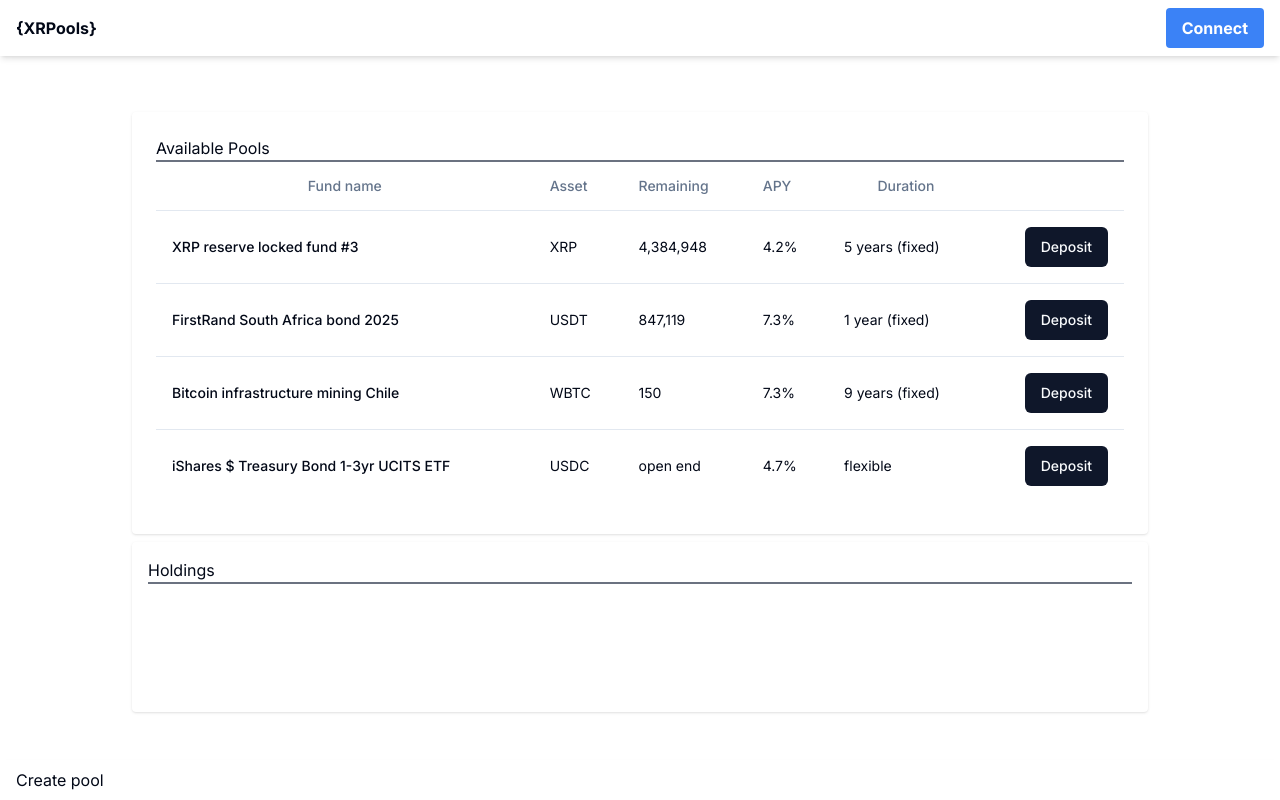
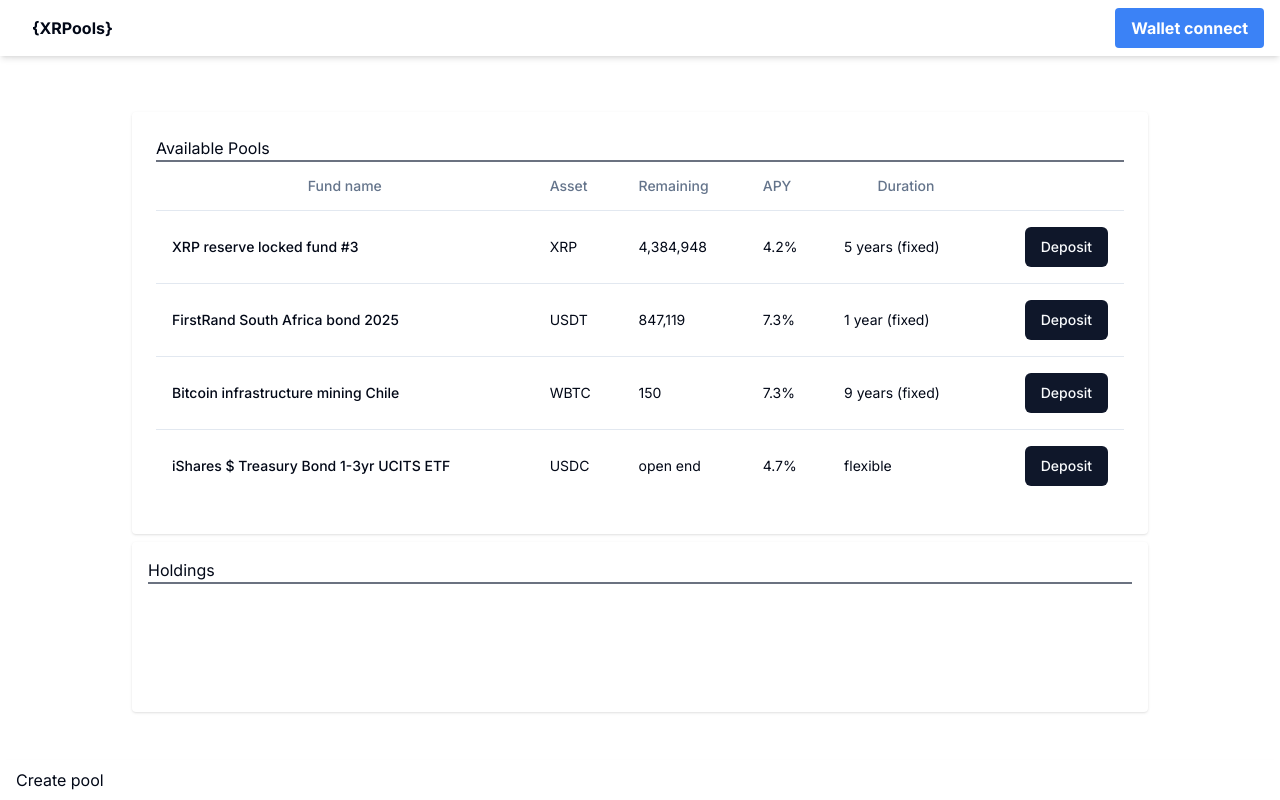
Before and after one commit to xrpools/xrpools, a Next.js app in the folder front_csep/: page / in a window 1280 px wide. Built offline with nearby package versions, Linux system fonts and the light colour scheme.

Commit message:
added EscrowCreation feature

```diff
--- a/front_csep/app/page.tsx
+++ b/front_csep/app/page.tsx
@@ -1,14 +1,19 @@
+"use client";
+
 import { Dashboard } from "@/components/Dashboard";
 import { Header } from "@/components/Header";
 import { Footer } from "@/components/Footer";
+import { useState } from "react";
 
 
 export default function ProviderHome() {
+  const [address,setAddress]=useState("");
+  const updateAddress = (_address:string)=>setAddress(_address)
   return (
     <div className="flex flex-col h-screen">
-      <Header />
+      <Header setAddress={updateAddress} />
       <div className="flex-1 flex items-center justify-center">
-        <Dashboard />
+        <Dashboard _address={address}/>
       </div>
       <Footer />
 
--- a/front_csep/components/Dashboard.tsx
+++ b/front_csep/components/Dashboard.tsx
@@ -3,12 +3,12 @@
 import { Pool } from "./Pool";
 import { Holdings } from "./Holdings";
 
-export const Dashboard = () => {
+export const Dashboard = ({_address}:{_address:string}) => {
   return (
     <div className="w-4/5 h-4/5 mx-auto mt-16 flex flex-col">
       <div className="flex flex-1">
         <div className="flex-1 p-6 m-1 rounded shadow">
-          <Pool />
+          <Pool _address={_address}/>
         </div>
       </div>
       <div className="flex-2 p-4 pb-32 m-1 rounded shadow">
--- a/front_csep/components/Header.tsx
+++ b/front_csep/components/Header.tsx
@@ -2,33 +2,42 @@
 
 import React, { useState } from "react";
 import sdk from "@crossmarkio/sdk";
-export const Header = () => {
-  const [walletPayload, setWalletPayload] = useState(
-    {} as { request: any; response: any; createdAt: any; resolvedAt: any }
-  );
+export const Header = ({setAddress}:{setAddress:(_address : string)=>void}) => {
+  const [user, setUser] = useState({ address: "" } as {
+    address: string;
+  });
 
   const connectWallet = async () => {
-    console.log("Connecting wallet");
-
-    const { request, response, createdAt, resolvedAt } =
-      await sdk.methods.signInAndWait();
-    setWalletPayload({ request, response, createdAt, resolvedAt });
-    console.log(walletPayload.response.data.address);
+    const { response } = await sdk.methods.signInAndWait();
+    setUser({ address: response.data.address });
+    setAddress(response.data.address);
   };
   return (
     <header className="fixed top-0 left-0 w-full bg-white shadow-md z-10">
       <div className="mx-auto px-4 py-2 flex justify-between items-center">
-        <div className="logo">
+        <div className="logo ml-4">
           <b>{`{XRPools}`}</b>
         </div>
 
         <div className="login">
-          <button
-            onClick={() => connectWallet()}
-            className="bg-blue-500 hover:bg-blue-700 text-white font-bold py-2 px-4 rounded"
-          >
-            Connect
-          </button>
+          {user.address ? (
+            <div>
+              <p className="bg-blue-500 hover:bg-blue-700 text-white font-bold py-2 px-4 rounded">
+                {user.address.slice(0, 3) +
+                  "..." +
+                  user.address.slice(user.address.length - 3)}
+              </p>
+            </div>
+          ) : (
+            <>
+              <button
+                onClick={() => connectWallet()}
+                className="bg-blue-500 hover:bg-blue-700 text-white font-bold py-2 px-4 rounded"
+              >
+                Wallet connect
+              </button>
+            </>
+          )}
         </div>
       </div>
     </header>
--- a/front_csep/components/Pool.tsx
+++ b/front_csep/components/Pool.tsx
@@ -1,17 +1,16 @@
 "use client";
-
+import xrpl from "xrpl";
 import React, { useState } from "react";
 import {
   Table,
   TableBody,
-  TableCaption,
   TableCell,
-  TableFooter,
   TableHead,
   TableHeader,
   TableRow,
 } from "@/components/ui/table";
 import { Button } from "./ui/button";
+import sdk from "@crossmarkio/sdk";
 
 const invoices = [
   {
@@ -45,11 +44,31 @@
     description: "open end",
     interestOffered: "4.7%",
     lengthOfDeposit: "flexible",
-  }
+  },
 ];
 
-export const Pool = () => {
-  const [haveEnrolled, setHaveEnrolled] = useState(false);
+export const Pool = ({ _address }: { _address: string }) => {
+  const [haveEnrolled, setHaveEnrolled] = useState(true);
+
+  const payment = async () => {
+
+    const rippleOffset = 946684800 //ripple initial epoch
+
+    const release_date_unix = Math.floor( new Date("2024-12-31T00:00:00Z").getTime()/1000 );
+    const release_date_ripple = release_date_unix - rippleOffset;
+    console.log(release_date_ripple);
+
+    await sdk.methods.signAndSubmitAndWait({
+      TransactionType: "EscrowCreate",
+      Account: _address,
+      Destination: "rL3fuHGsJGwHx55uyociJ8fK5rRKAtyfSs",
+      Amount: "10"+"000000",
+      CancelAfter: release_date_ripple,
+      Condition:
+        "A0258020E3B0C44298FC1C149AFBF4C8996FB92427AE41E4649B934CA495991B7852B855810100",
+    });
+  };
+
   return (
     <div>
       <h2>Available Pools</h2>
@@ -62,7 +81,7 @@
             <TableHead>Remaining</TableHead>
             <TableHead>APY</TableHead>
             <TableHead className="text-center">Duration</TableHead>
-            <TableHead  className="text-center"></TableHead>
+            <TableHead className="text-center"></TableHead>
           </TableRow>
         </TableHeader>
         <TableBody>
@@ -73,14 +92,16 @@
               <TableCell>{invoice.description}</TableCell>
               <TableCell>{invoice.interestOffered}</TableCell>
               <TableCell>{invoice.lengthOfDeposit}</TableCell>
-              <TableCell  className="text-right">
+              <TableCell className="text-right">
                 {haveEnrolled ? (
                   <>
-                    <Button>Deposit</Button>
+                    <Button onClick={() => payment()}>Deposit</Button>
                   </>
                 ) : (
                   <>
-                    <Button onClick={()=>setHaveEnrolled(true)}>Deposit</Button>
+                    <Button onClick={() => setHaveEnrolled(true)}>
+                      Enrolled
+                    </Button>
                   </>
                 )}
               </TableCell>
--- a/front_csep/package.json
+++ b/front_csep/package.json
@@ -18,7 +18,8 @@
     "react": "^18",
     "react-dom": "^18",
     "tailwind-merge": "^2.2.2",
-    "tailwindcss-animate": "^1.0.7"
+    "tailwindcss-animate": "^1.0.7",
+    "xrpl": "^3.0.0"
   },
   "devDependencies": {
     "@types/node": "^20",
```
Also changed, not shown: 1 other file (tests, documents, lock files or other folders).
